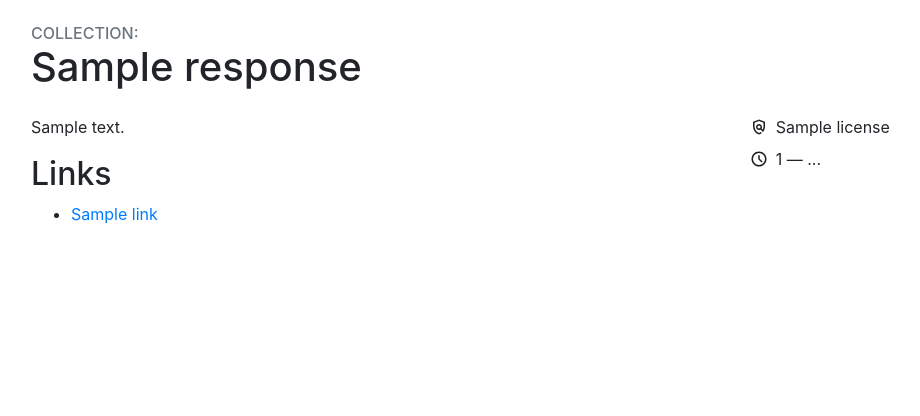
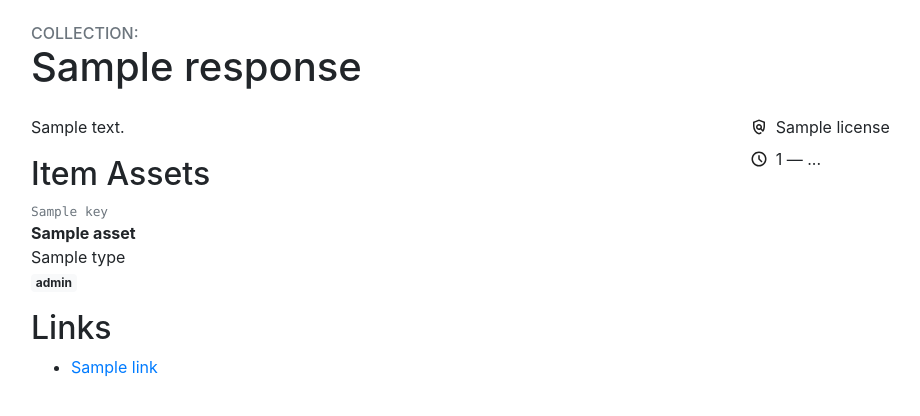
Before and after one commit to developmentseed/eoapi-devseed, a Python web app: template runtimes/eoapi/stac/eoapi/stac/templates/collection.html in a window 1280 px wide. Shown: the part 152-568 px from the top of the page, without its empty margins (8-928 px from the left). Run offline with Jinja, Linux system fonts and the light colour scheme; the template is opened without the code that fills it: most values are stand-ins (such as "Sample title", 1, 10 or a date in 2020); some libraries are stand-ins or nearby versions.

Commit message:
Add item-assets to collection page

```diff
--- a/runtimes/eoapi/stac/eoapi/stac/templates/collection.html
+++ b/runtimes/eoapi/stac/eoapi/stac/templates/collection.html
@@ -41,6 +41,26 @@
         {% endfor %}
       </ul>
     </div>
+    {% endif %}
+
+    {% if response.item_assets.items()|length > 0 %}
+    <h2>Item Assets</h2>
+    <ul class="list-unstyled">
+      {% for key, asset in response.item_assets.items() %}
+      <li class="mb-2">
+        <p class="small text-monospace text-muted mb-0">{{ key }}</p>
+        <p class="mb-0"><b>{{ asset.title }}</b></p>
+        <p class="mb-0">{{ asset.type }}</p>
+        {% if asset.roles|length > 0 %}
+        <ul class="list-inline">
+          {% for role in asset.roles %}
+          <li class="list-inline-item badge badge-light">{{ role }}</li>
+          {% endfor %}
+        </ul>
+        {% endif %}
+      </li>
+      {% endfor %}
+    </ul>
     {% endif %}
 
     <h2>Links</h2>
```
